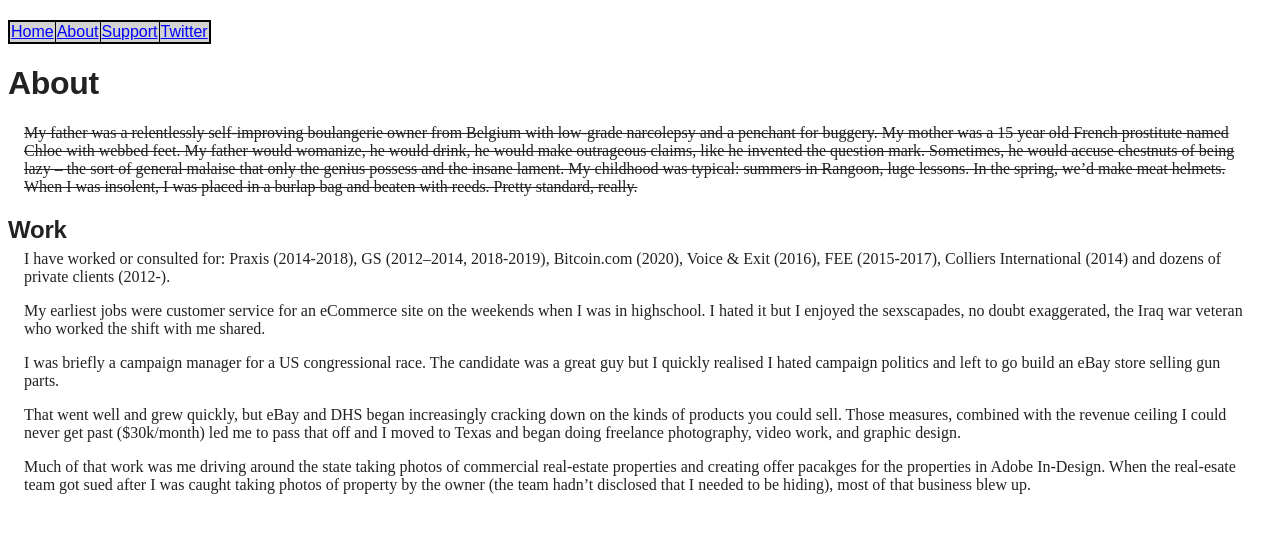
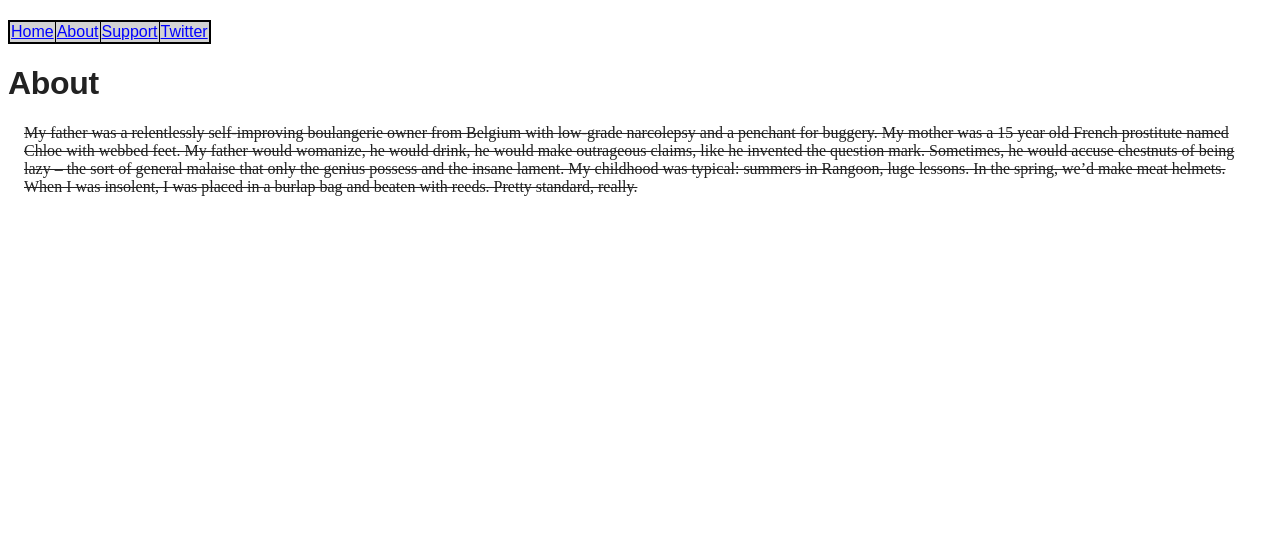
Before and after one commit to wakgill/deryk, a Jekyll site: the page built from _pages/about.md, in a window 1280 px wide. Shown: the top 533 px of the page. Built offline with Jekyll 4.4.1, drawn with Linux system fonts in a browser that asks for light colours.

Commit message:
Update about.md

```diff
--- a/_pages/about.md
+++ b/_pages/about.md
@@ -7,15 +7,3 @@ permalink: about
 # About
 
 ~~My father was a relentlessly self-improving boulangerie owner from Belgium with low-grade narcolepsy and a penchant for buggery. My mother was a 15 year old French prostitute named Chloe with webbed feet. My father would womanize, he would drink, he would make outrageous claims, like he invented the question mark. Sometimes, he would accuse chestnuts of being lazy – the sort of general malaise that only the genius possess and the insane lament. My childhood was typical: summers in Rangoon, luge lessons. In the spring, we’d make meat helmets. When I was insolent, I was placed in a burlap bag and beaten with reeds. Pretty standard, really.~~
-
-## Work
-
-I have worked or consulted for: Praxis (2014-2018), GS (2012–2014, 2018-2019), Bitcoin.com (2020), Voice & Exit (2016), FEE (2015-2017), Colliers International (2014) and dozens of private clients (2012-).
-
-My earliest jobs were customer service for an eCommerce site on the weekends when I was in highschool. I hated it but I enjoyed the sexscapades, no doubt exaggerated, the Iraq war veteran who worked the shift with me shared.
-
-I was briefly a campaign manager for a US congressional race. The candidate was a great guy but I quickly realised I hated campaign politics and left to go build an eBay store selling gun parts.
-
-That went well and grew quickly, but eBay and DHS began increasingly cracking down on the kinds of products you could sell. Those measures, combined with the revenue ceiling I could never get past ($30k/month) led me to pass that off and I moved to Texas and began doing freelance photography, video work, and graphic design.
-
-Much of that work was me driving around the state taking photos of commercial real-estate properties and creating offer pacakges for the properties in Adobe In-Design. When the real-esate team got sued after I was caught taking photos of property by the owner (the team hadn't disclosed that I needed to be hiding), most of that business blew up.
```
